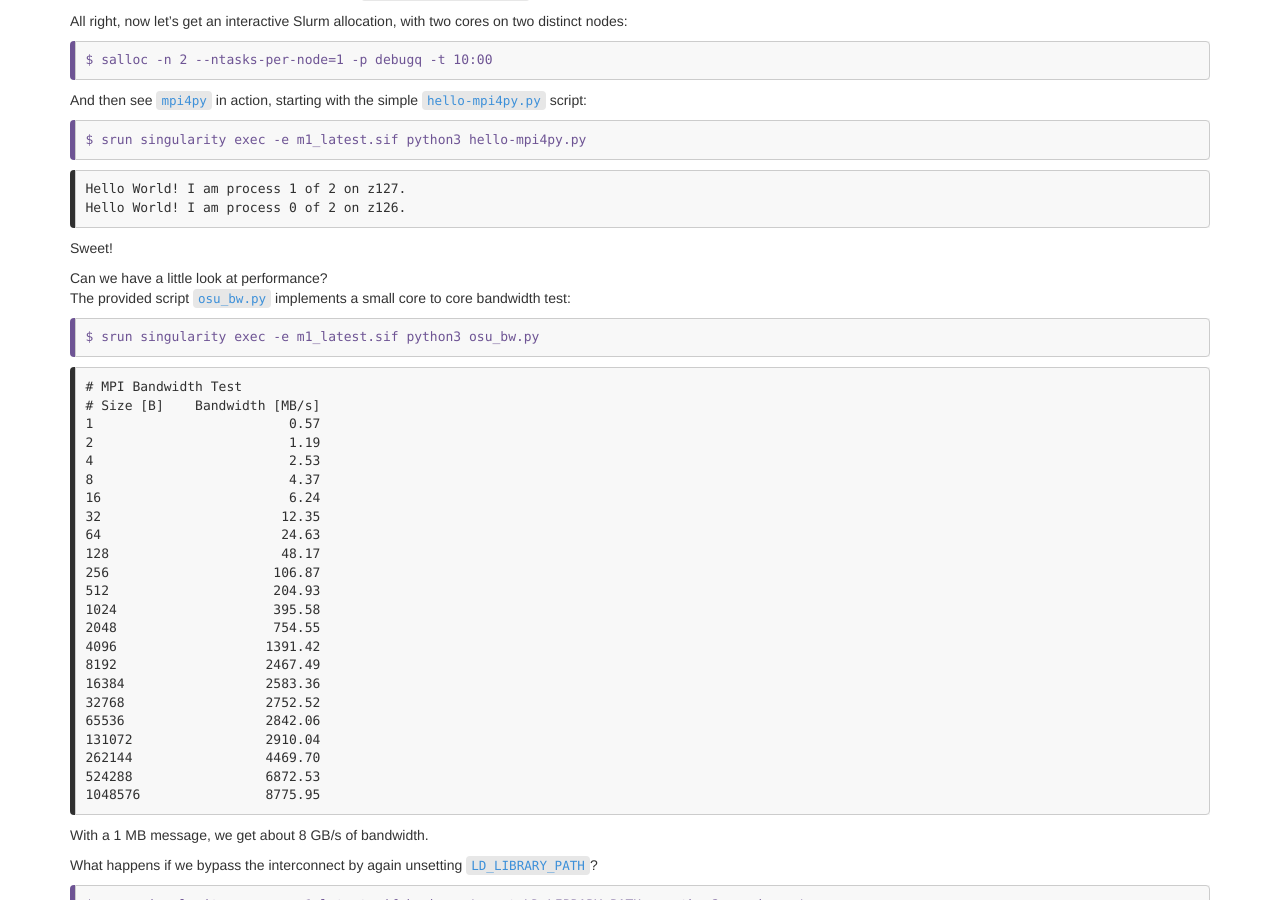
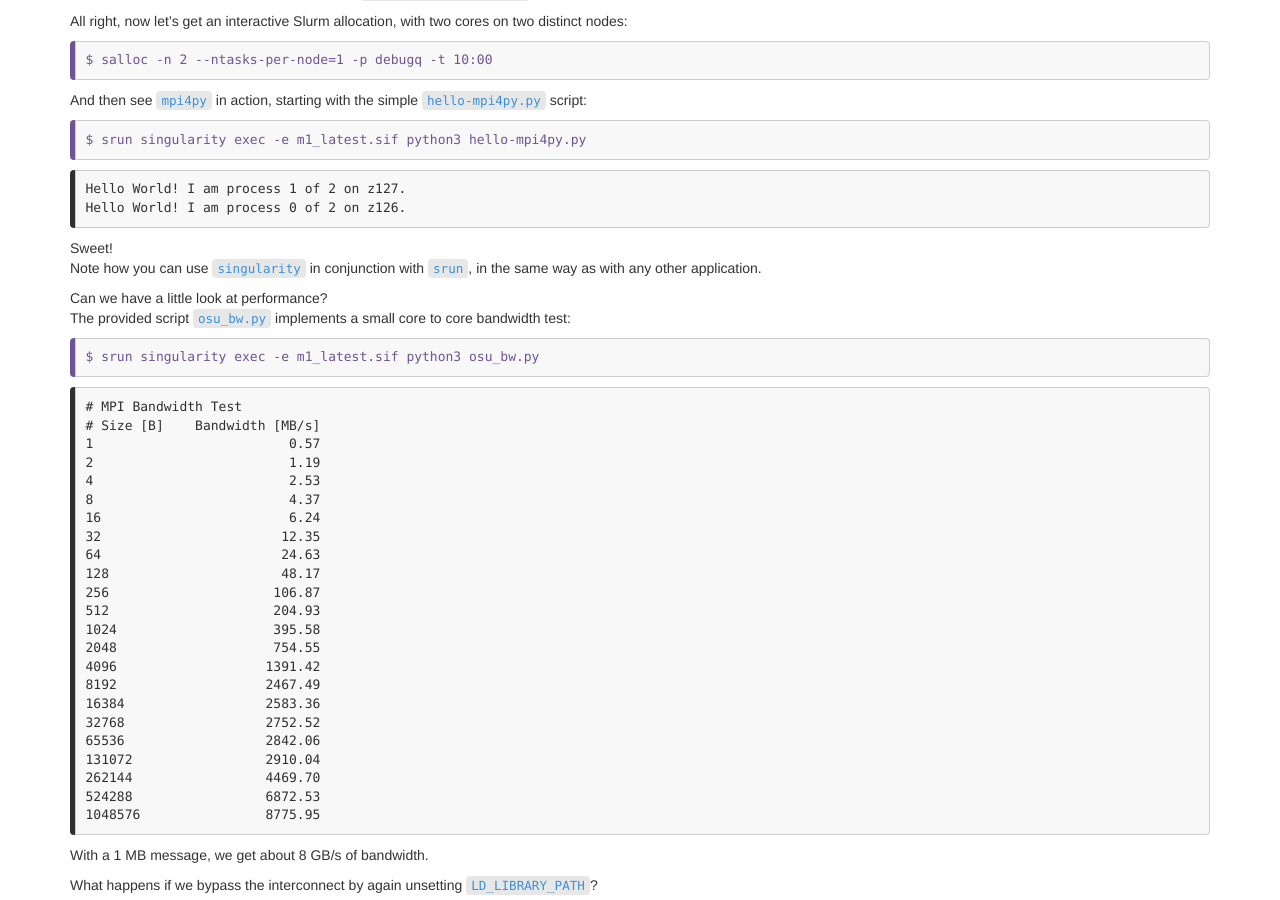
Before and after one commit to PawseySC/containers-astro-python-workshop, a Jekyll site: the page built from _episodes/3.hpc.md, in a window 1280 px wide and 900 px high, scrolled down 3797 px. Built offline with Jekyll 4.4.1, drawn with Linux system fonts in a browser that asks for light colours.

Commit message:
edit to ep 3

```diff
--- a/_episodes/3.hpc.md
+++ b/_episodes/3.hpc.md
@@ -235,6 +235,7 @@ Hello World! I am process 0 of 2 on z126.
 {: .output}
 
 Sweet!
+Note how you can use `singularity` in conjunction with `srun`, in the same way as with any other application.
 
 Can we have a little look at performance?
 The provided script `osu_bw.py` implements a small core to core bandwidth test:
```
